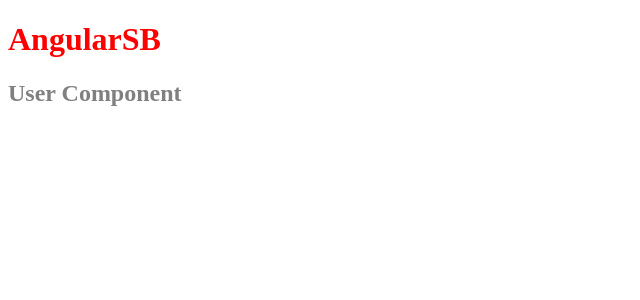
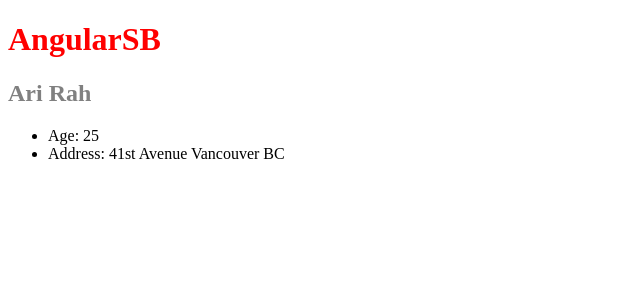
Before and after one commit to arianrah/AngularSB, an Angular app: page / in a window 1280 px wide. Shown: the top 300 px of the page, without its empty margins (0-640 px from the left). Built offline with nearby package versions, Linux system fonts and the light colour scheme.

Commit message:
ng g c component/users

```diff
--- a/src/app/app.module.ts
+++ b/src/app/app.module.ts
@@ -3,12 +3,14 @@ import { NgModule } from '@angular/core';
 
 import { AppRoutingModule } from './app-routing.module';
 import { AppComponent } from './app.component';
-import { UserComponent } from './components/user/user.component'
+import { UserComponent } from './components/user/user.component';
+import { UsersComponent } from './components/users/users.component'
 
 @NgModule({
   declarations: [
     AppComponent,
-    UserComponent
+    UserComponent,
+    UsersComponent
   ],
   imports: [
     BrowserModule,
--- a/src/app/components/user/user.component.html
+++ b/src/app/components/user/user.component.html
@@ -1 +1,5 @@
-<h2>User Component</h2>
+<h2>{{ user.firstName }} {{ user.lastName }}</h2>
+<ul>
+  <li>Age: {{ user.age }}</li>
+  <li>Address: {{ user.address.street }} {{ user.address.city }} {{ user.address.province }}</li>
+</ul>
--- a/src/app/components/user/user.component.ts
+++ b/src/app/components/user/user.component.ts
@@ -1,5 +1,6 @@
 import { Component } from '@angular/core'
-import { userInfo } from 'os';
+
+import { User } from '../../models/User'
 
 @Component({
   selector: 'app-user',
@@ -9,4 +10,20 @@ import { userInfo } from 'os';
 
 export class UserComponent {
 
-}
+  //properties
+  user: User;
+
+  //methods
+  constructor() {
+    this.user = {
+      firstName: 'Ari',
+      lastName: 'Rah',
+      age: 25,
+      address: {
+        street: '41st Avenue',
+        city: 'Vancouver',
+        province: 'BC'
+      }
+    }
+  };
+};
--- /dev/null
+++ b/src/app/components/users/users.component.html
@@ -0,0 +1 @@
+<p>users works!</p>
--- /dev/null
+++ b/src/app/components/users/users.component.ts
@@ -0,0 +1,15 @@
+import { Component, OnInit } from '@angular/core';
+
+@Component({
+  selector: 'app-users',
+  templateUrl: './users.component.html',
+  styleUrls: ['./users.component.css']
+})
+export class UsersComponent implements OnInit {
+
+  constructor() { }
+
+  ngOnInit(): void {
+  }
+
+}
--- /dev/null
+++ b/src/app/models/User.ts
@@ -0,0 +1,10 @@
+export interface User {
+  firstName: string,
+  lastName: string,
+  age: number,
+  address: {
+    street: string,
+    city: string,
+    province: string
+  }
+}
```
Also changed, not shown: src/app/components/users/users.component.css (added), 1 other file (tests, documents, lock files or other folders).
